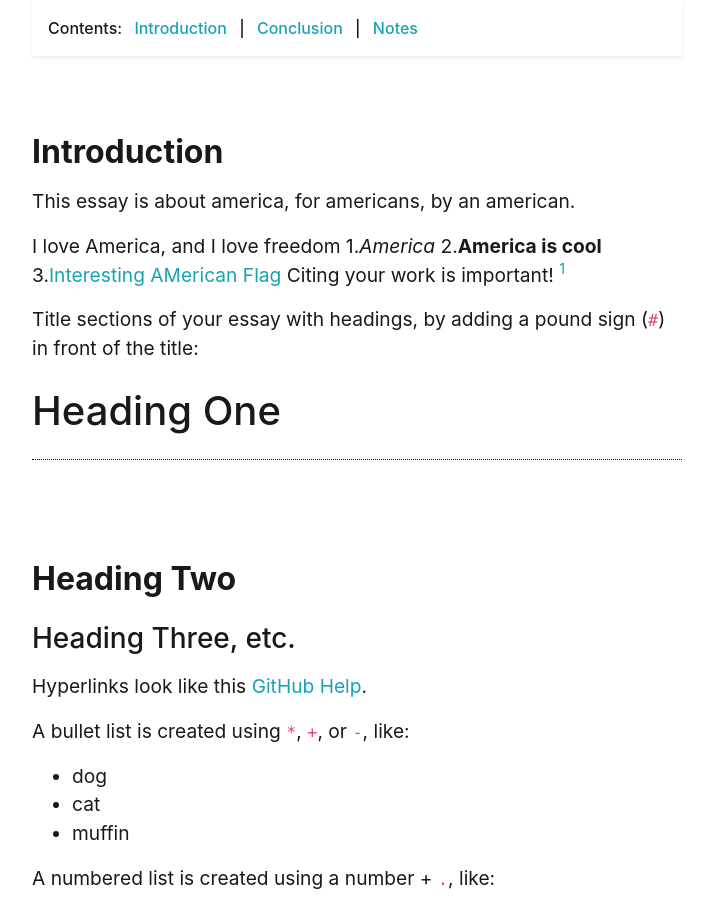
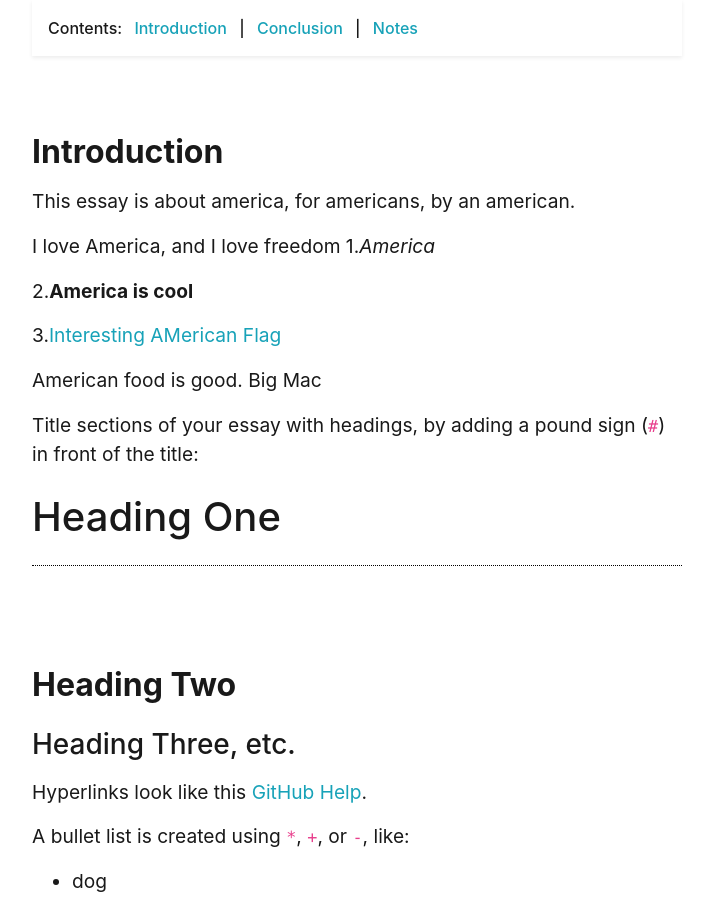
Before and after one commit to Dewi2266/American-Workers-Rights-History, a Jekyll site: the page built from pages/essay-01.md, in a window 1280 px wide and 900 px high, scrolled down 314 px. Shown: the whole window, without its empty margins (283-996 px from the left). Built offline with Jekyll 4.4.1, drawn with Linux system fonts in a browser that asks for light colours; nearby versions of some CDN libraries; library files that are not in the unit come from our copies; some of the changed text lies outside the part shown.

Commit message:
Update essay-01.md

```diff
--- a/pages/essay-01.md
+++ b/pages/essay-01.md
@@ -14,9 +14,12 @@ This essay is about america, for americans, by an american.
 
 I love America, and I love freedom
 1.*America*
+
 2.**America is cool**
+
 3.[Interesting AMerican Flag](https://www.google.com/search?q=american+flag&rlz=1C1CHBF_enUS944US944&sxsrf=APq-WBsEjYo8FSCMnZ4szEYRmKVxS4kCSg:1646181388353&source=lnms&tbm=isch&sa=X&ved=2ahUKEwjDuo3Hl6b2AhWtIEQIHfYACS0Q_AUoAXoECAEQAw&biw=1920&bih=969&dpr=1#imgrc=DJNX2YdKNYDogM)
-Citing your work is important! [^1]
+
+American food is good. Big Mac
 
 Title sections of your essay with headings, by adding a pound sign (`#`) in front of the title:
 
```
